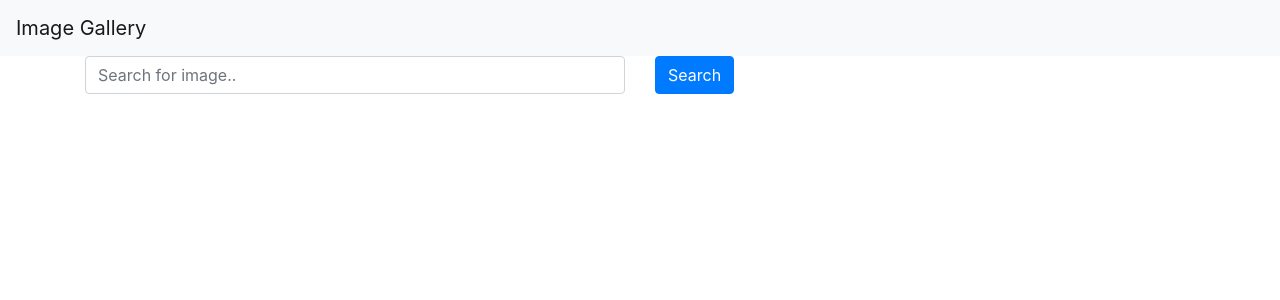
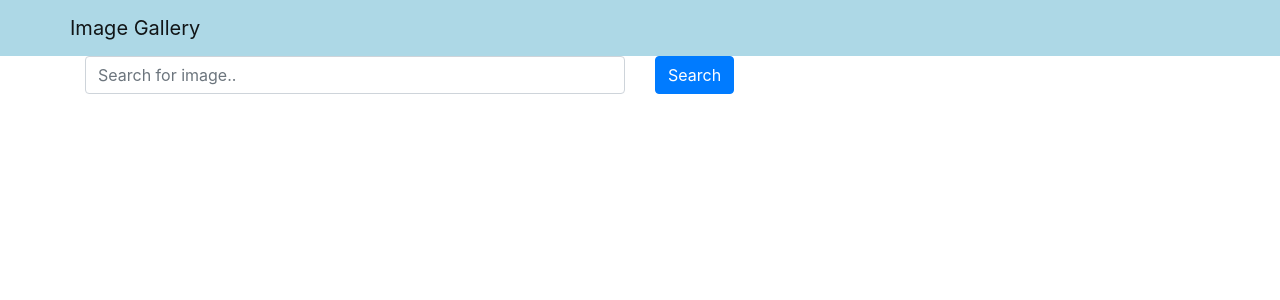
Before and after one commit to violentr/fullstack_projects, a React (Create React App) app in the folder image_gallery/frontend/: page / in a window 1280 px wide. Shown: the top 300 px of the page. Built offline with nearby package versions, Linux system fonts and the light colour scheme.

Commit message:
Add Style to NavBar

```diff
--- a/image_gallery/frontend/src/components/Header.js
+++ b/image_gallery/frontend/src/components/Header.js
@@ -1,10 +1,15 @@
 import React from 'react';
-import { Navbar } from 'react-bootstrap';
+import { Navbar, Container } from 'react-bootstrap';
 
+const navbarStyle = {
+  backgroundColor: "lightblue"
+}
 const Header = ({title}) => {
   return (
-    <Navbar bg="light" data-bs-theme="light">
+    <Navbar style={navbarStyle} >
+      <Container>
         <Navbar.Brand href="/">{title || "Your Title"}</Navbar.Brand>
+      </Container>
     </Navbar>
   )
 }
```
